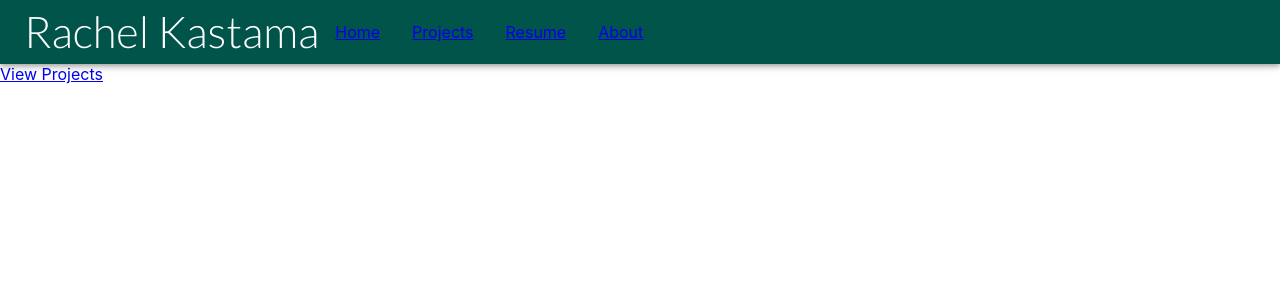
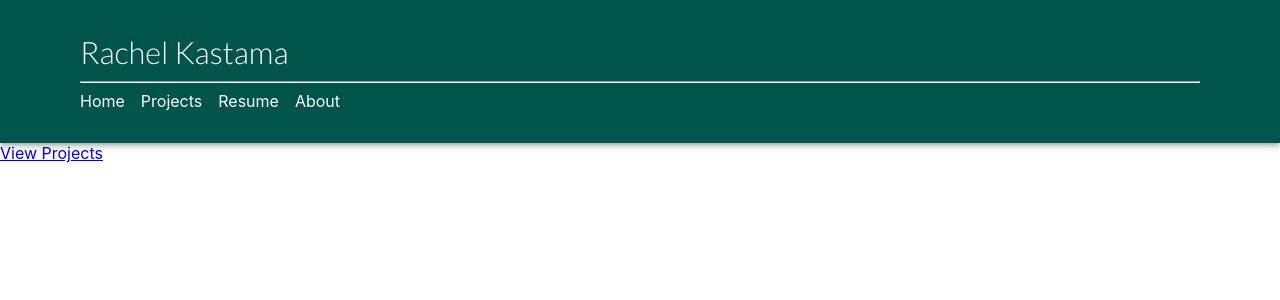
Before and after one commit to SKastama/RachelKastamaPortfolio, a React (Create React App) app: page / in a window 1280 px wide. Shown: the top 300 px of the page. Built offline with nearby package versions, Linux system fonts and the light colour scheme.

Commit message:
navigation styling

```diff
--- a/src/views/NavBar.js
+++ b/src/views/NavBar.js
@@ -2,20 +2,23 @@ import React from 'react';
 import {
     Link
 } from "react-router-dom";
-import { AppBar, Toolbar, Typography} from '@mui/material';
+import { AppBar, Box, Toolbar, Typography} from '@mui/material';
 
 const NavBar = () => {
     return (
         <AppBar position='sticky' sx={{ width: 'auto'}}>
-            <Toolbar>
-                <Typography variant='h4'>Rachel Kastama</Typography>
-                <div>
-                    <Link to='/' style={{margin: '1em'}}>Home</Link>
-                    <Link to='/projects' style={{margin: '1em'}}>Projects</Link>
-                    <Link to='/resume' style={{margin: '1em'}}>Resume</Link>
-                    <Link to='/about' style={{margin: '1em'}}>About</Link>
-                </div>
-            </Toolbar>
+            <Box sx={{display: 'flex', flexDirection: 'column', justifyContent: 'flex-start', paddingY: '2em', paddingX: '5em'}}>
+                <Box sx={{ width: 'auto'}}>
+                    <Typography variant='h5'>Rachel Kastama</Typography>
+                    <hr />
+                </Box>
+                <Box>
+                    <Link to='/' style={{textDecoration: 'none'}}><Typography variant='h7' color='common.white' sx={{ marginRight: '1em'}}>Home</Typography></Link>
+                    <Link to='/projects' style={{textDecoration: 'none'}}><Typography variant='h7' color='common.white' sx={{ marginRight: '1em'}}>Projects</Typography></Link>
+                    <Link to='/resume' style={{textDecoration: 'none'}}><Typography variant='h7' color='common.white' sx={{ marginRight: '1em'}}>Resume</Typography></Link>
+                    <Link to='/about' style={{textDecoration: 'none'}}><Typography variant='h7' color='common.white'>About</Typography></Link>
+                </Box>
+            </Box>
         </AppBar>
     )
 }
```
